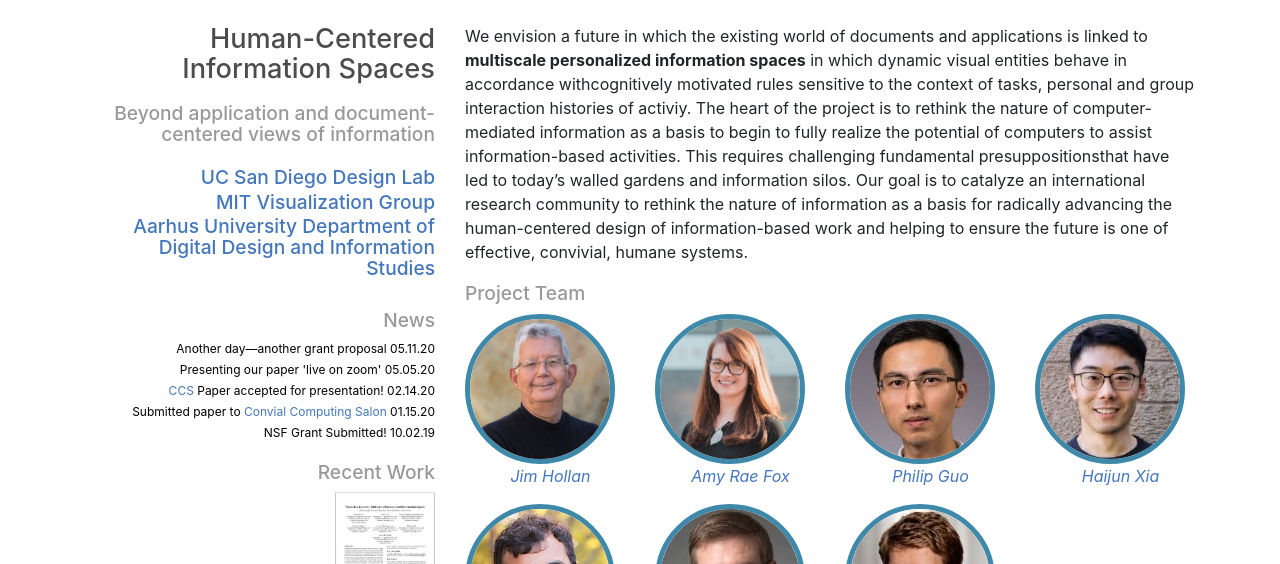
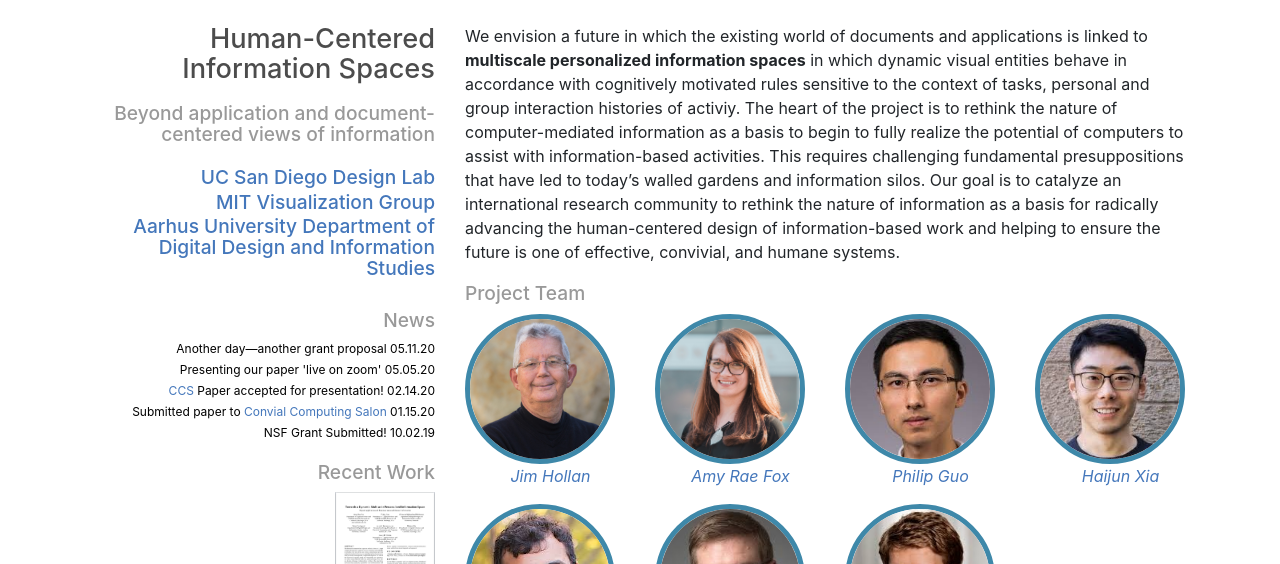
Before and after one commit to madebyafox/Human-Centered-Information-Spaces, a plain HTML site: page docs/index.html in a window 1280 px wide. Shown: the top 564 px of the page. Drawn offline with nearby package versions, Linux system fonts and the light colour scheme.

Commit message:
cleanup description

```diff
--- a/docs/index.html
+++ b/docs/index.html
@@ -55,9 +55,9 @@
 
     <div class="col-sm-8">
             <div>
-              <p>We envision a future in which the existing world of documents and applications is linked to <b>multiscale personalized information spaces</b> in which dynamic visual entities behave in accordance withcognitively motivated rules sensitive to the context of tasks, personal and group interaction histories of activiy.
-                 The heart of the project is to rethink the nature of computer-mediated information as a basis to begin to fully realize the potential of computers to assist information-based activities. This requires challenging fundamental presuppositionsthat have led to today’s walled gardens and information silos. Our goal is
-                 to catalyze an international research community to rethink the nature of information as a basis for radically advancing the human-centered design of information-based work and helping to ensure the future is one of effective, convivial, humane systems. </p>
+              <p>We envision a future in which the existing world of documents and applications is linked to <b>multiscale personalized information spaces</b> in which dynamic visual entities behave in accordance with cognitively motivated rules sensitive to the context of tasks, personal and group interaction histories of activiy.
+                 The heart of the project is to rethink the nature of computer-mediated information as a basis to begin to fully realize the potential of computers to assist with information-based activities. This requires challenging fundamental presuppositions that have led to today’s walled gardens and information silos. Our goal is
+                 to catalyze an international research community to rethink the nature of information as a basis for radically advancing the human-centered design of information-based work and helping to ensure the future is one of effective, convivial, and humane systems. </p>
             </div>
 
             <div>
```
